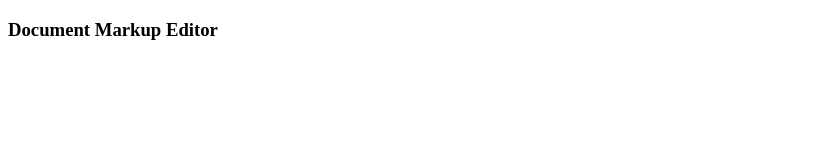
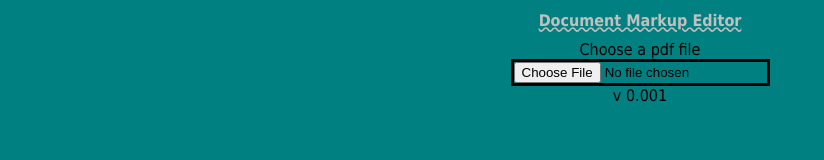
Before and after one commit to new-AF/Document-Markup-Editor, a plain HTML site: page index.html in a window 1280 px wide. Shown: the whole page, without its empty margins (0-824 px from the left). Drawn offline with Linux system fonts and the light colour scheme.

Commit message:
Add files via upload

```diff
--- a/index.html
+++ b/index.html
@@ -4,6 +4,7 @@
 <head>
 	<meta charset="UTF-8">
 	<meta name="color-scheme" content="dark light">
+	<link rel="stylesheet" href="style.css">
 	<title></title>
 </head>
 
@@ -11,18 +12,24 @@
 
 <header>
 
-	<h3>Document Markup Editor</h3>
+	<h1>Document Markup Editor</h1>
 
 </header>
 
 <main>
-
+	<section>
+		<form>
+		<label for="filepicker">Choose a pdf file</label>
+		<input type="file" id="filepicker">
+		</form>
+	</section>
 </main>
 
 <footer>
-
+v 0.001
 </footer>
 
+<script src="process.js"></script>
 </body>
 
 </html>
--- /dev/null
+++ b/process.js
@@ -0,0 +1,12 @@
+
+c = function(e) {
+	x = e.target
+	w = x.offsetWidth
+	h = x.offsetHeight
+	col = e.screenX%255
+	coll = e.screenY%255
+
+	x.style.color = `rgb(${coll},${col},${col})`
+}
+t=document.querySelector('body>header')
+t.addEventListener('mousemove',c)
--- /dev/null
+++ b/style.css
@@ -0,0 +1,19 @@
+body {
+background-color:teal;
+background-repeat: space;
+font-family: tahoma, sans-serif;
+}
+* {
+	text-align:center;
+}
+#filepicker {
+	border:solid;
+}
+label {
+	display:block;
+}
+body>header>h1 {
+	font-size:medium;
+	text-decoration:underline wavy;
+	color: silver;
+}
```
